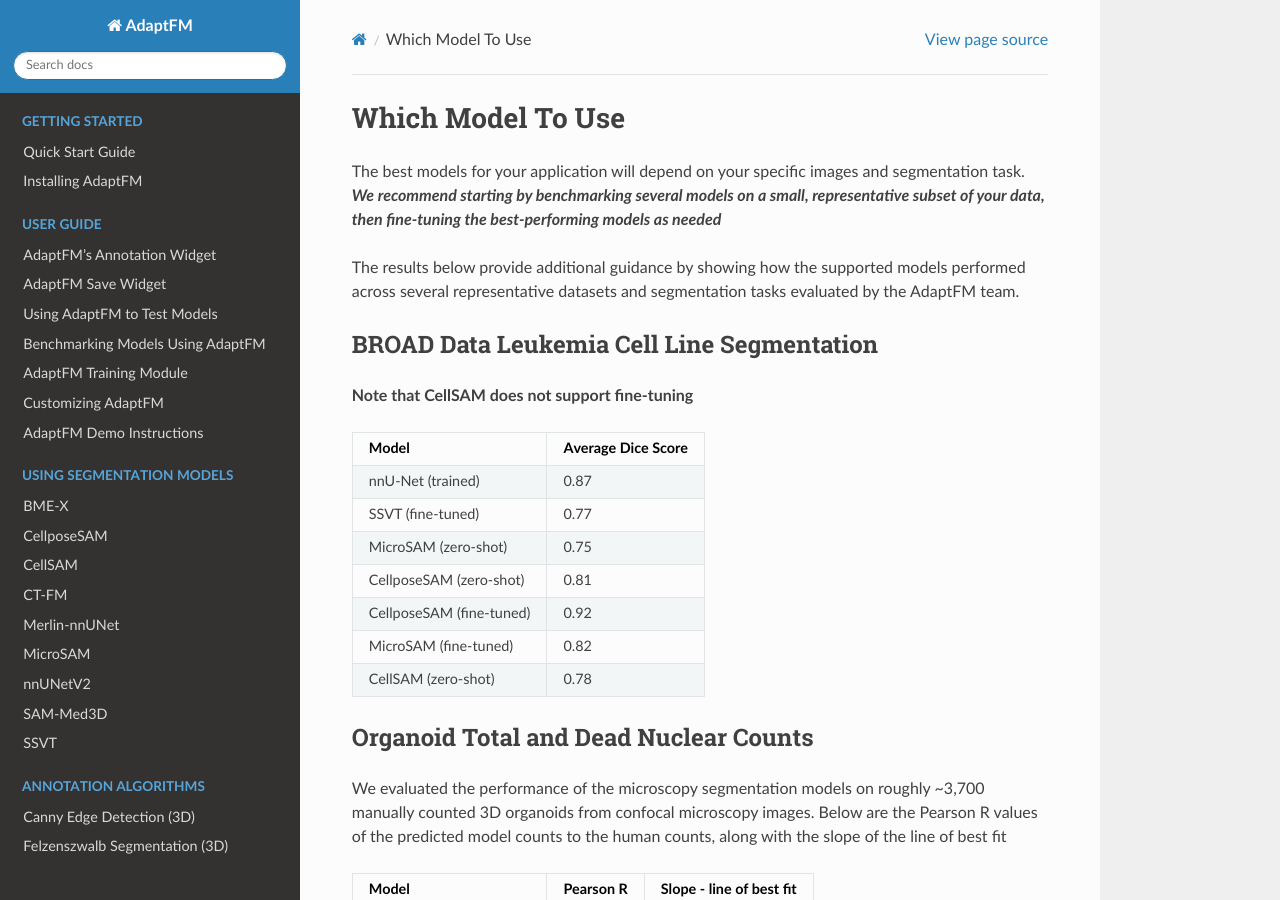
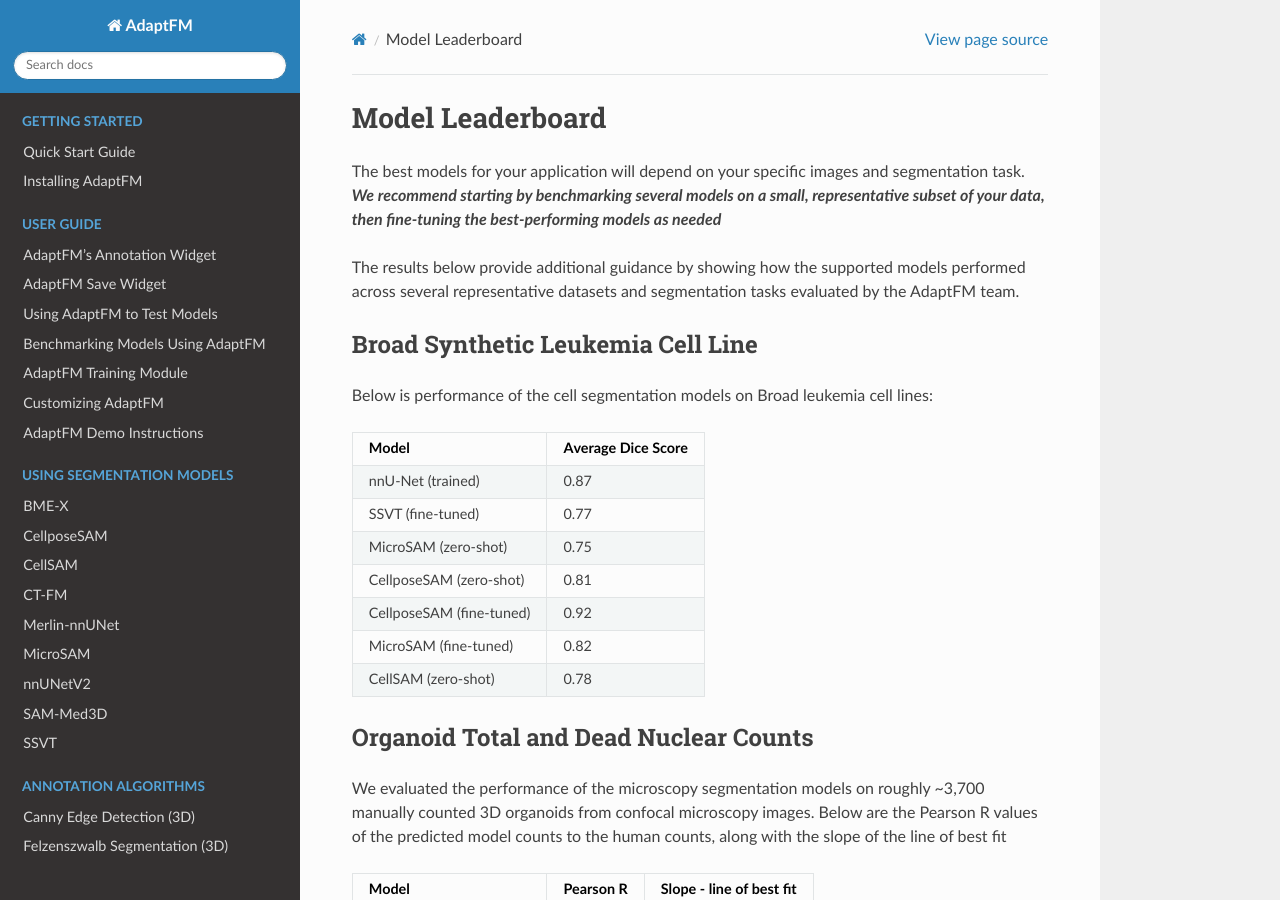
Before and after one commit to Zhao-Lab-UW-DHO/AdaptFM, a Sphinx documentation site: the page built from docs/user-guide/leaderboard.md, in a window 1280 px wide and 900 px high. Built offline with Sphinx 7.4.7 and the Read the Docs theme 3.1.0, drawn with Linux system fonts in a browser that asks for light colours.

Commit message:
update leaderboard

```diff
--- a/docs/user-guide/leaderboard.md
+++ b/docs/user-guide/leaderboard.md
@@ -1,12 +1,12 @@
-# Which Model To Use
+# Model Leaderboard
 
 The best models for your application will depend on your specific images and segmentation task. ***We recommend starting by benchmarking several models on a small, representative subset of your data, then fine-tuning the best-performing models as needed***
 
 The results below provide additional guidance by showing how the supported models performed across several representative datasets and segmentation tasks evaluated by the AdaptFM team.
 
-### BROAD Data Leukemia Cell Line Segmentation
+### Broad Synthetic Leukemia Cell Line
 
-**Note that CellSAM does not support fine-tuning**
+Below is performance of the cell segmentation models on Broad leukemia cell lines:
 
 | Model | Average Dice Score |
 | --- | --- |
```
